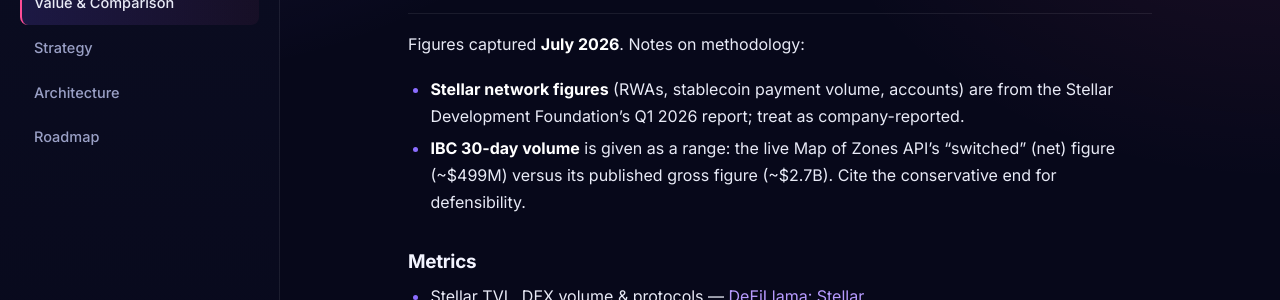
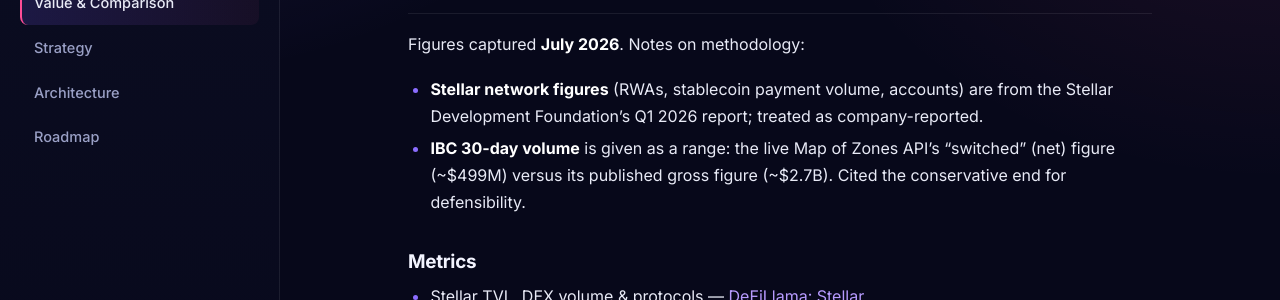
Before and after one commit to amandagonsalves/sdf-ibc-proposal, a Jekyll site: the page built from value.md, in a window 1280 px wide and 900 px high, scrolled down 5423 px. Shown: the part 181-481 px from the top of the window. Built offline with Jekyll 4.4.1, drawn with Linux system fonts in a browser that asks for light colours.

Commit message:
docs(grammar): update grammar in data notes
change verb tense for consistent phrasing

```diff
--- a/value.md
+++ b/value.md
@@ -189,11 +189,11 @@ see [Strategy](strategy.html).
 Figures captured **July 2026**. Notes on methodology:
 
 - **Stellar network figures** (RWAs, stablecoin payment volume, accounts) are
-  from the Stellar Development Foundation's Q1 2026 report; treat as
+  from the Stellar Development Foundation's Q1 2026 report; treated as
   company-reported.
 - **IBC 30-day volume** is given as a range: the live Map of Zones API's
   "switched" (net) figure (~$499M) versus its published gross figure (~$2.7B).
-  Cite the conservative end for defensibility.
+  Cited the conservative end for defensibility.
 
 ### Metrics
 
```
